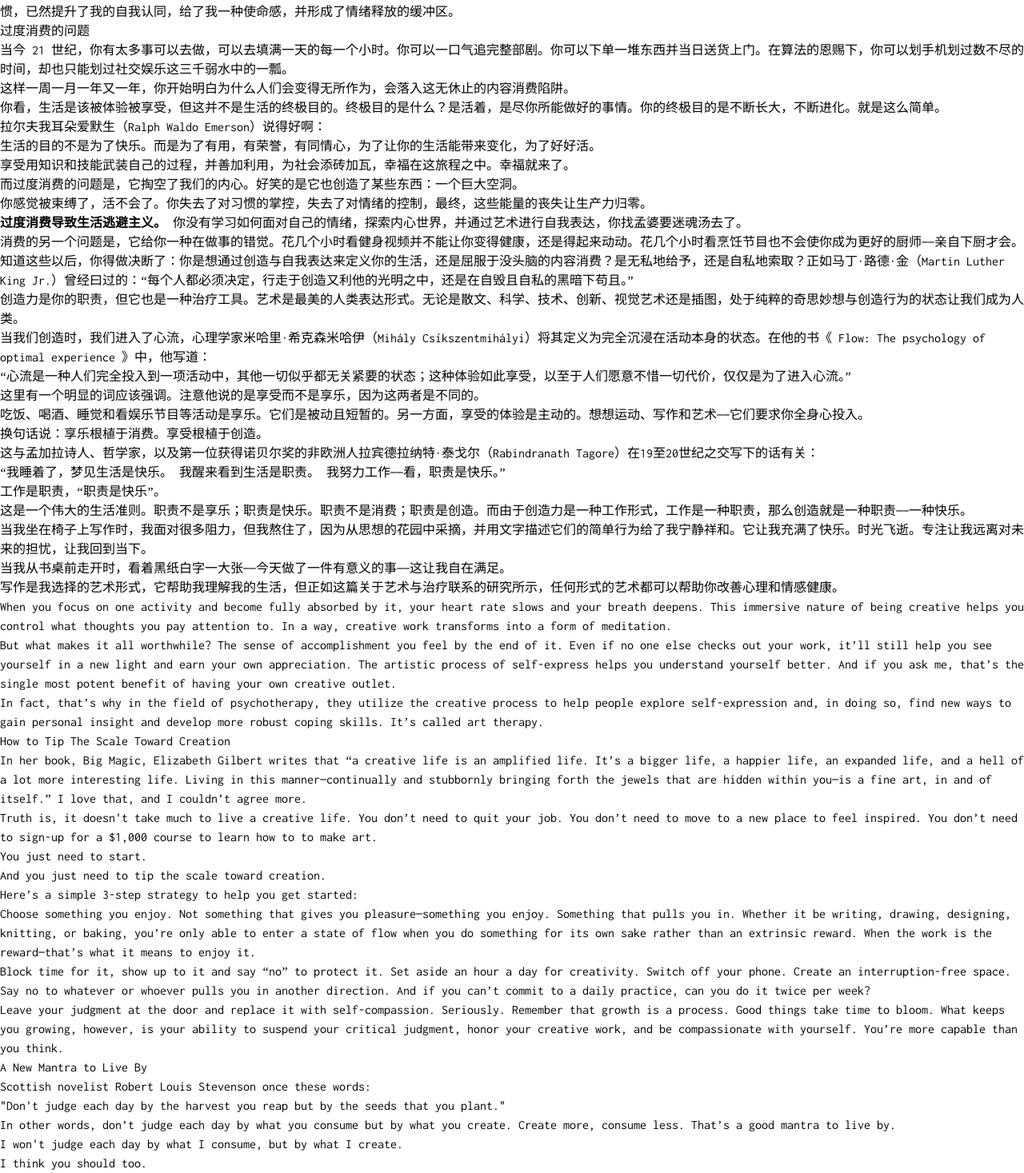
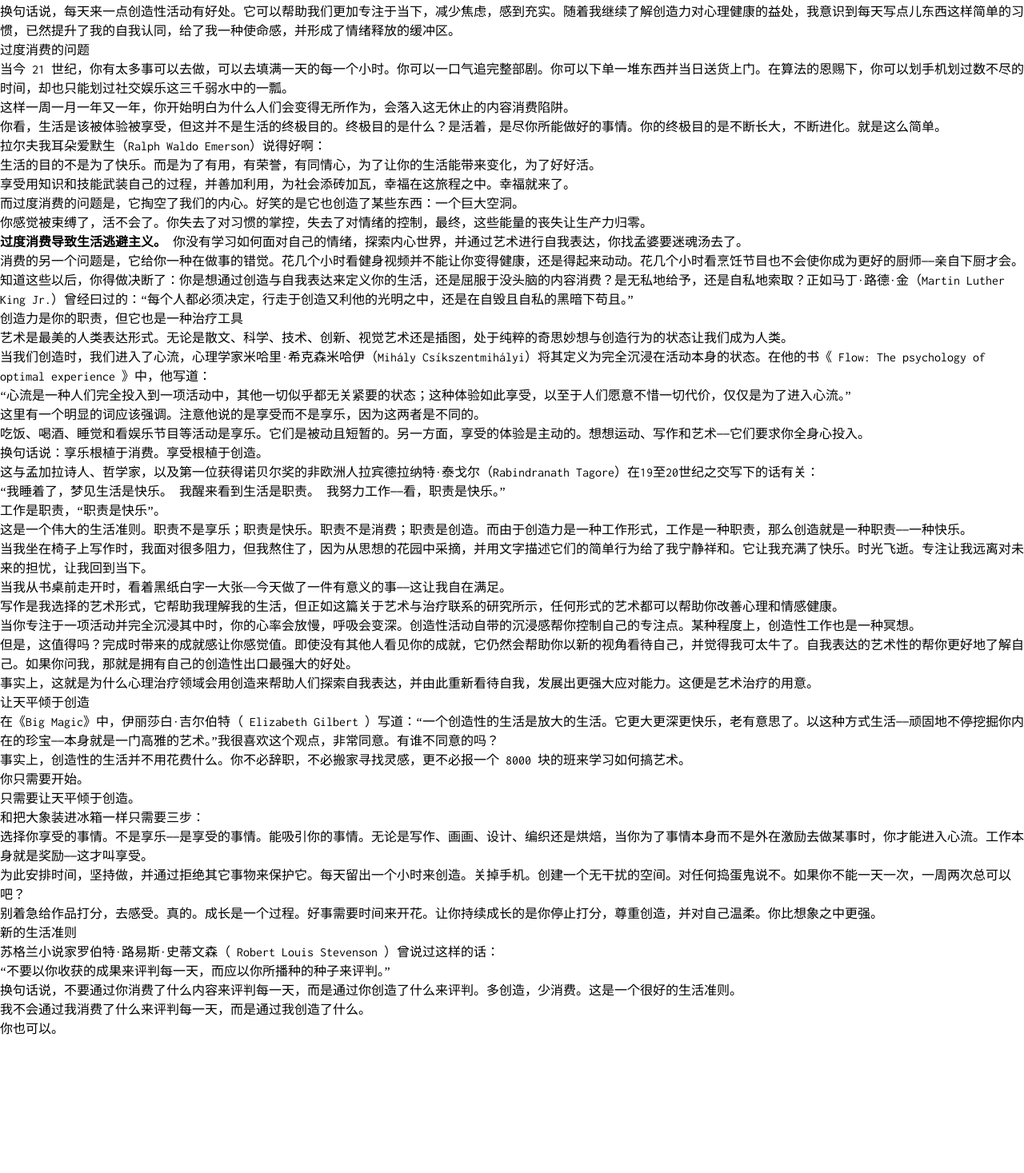
Before and after one commit to Ding-Fan/blog-nextra, a Next.js app: page /1project/create-more-consume-less in a window 1280 px wide. Shown: the part 537-2004 px from the top of the page at 80% size. After the commit the page ends 1836 px from the top, so only its background shows below. Built offline with nearby package versions, Linux system fonts and the light colour scheme; a web font is replaced by a local one.

Commit message:
:memo: Finish consume less create more

```diff
--- a/pages/1project/create-more-consume-less.mdx
+++ b/pages/1project/create-more-consume-less.mdx
@@ -7,17 +7,17 @@ I am trying to translate this into Chinese.
 And write a blog for reading this article.
 
 > 本文翻译自 Create More Than You Consume if You Want to Worry Less and Feel More Fulfilled
-> [查看原文](https://www.omaritani.com/blog/create-more-consume-less)
+> 翻译工作由我和 GPT 协作完成，读起来不通顺的都怪 GPT ，尤其是后半部分我偷懒了。所以有能力还是 [阅读原文](https://www.omaritani.com/blog/create-more-consume-less)
 
 import RichImage from 'components/RichImage'
 
 <RichImage src='https://images.squarespace-cdn.com/content/v1/52d481cbe4b0e9203b293536/1614465964414-FAZUE462PGF9WVBOD56S/Create+More%2C+Consume+Less.png?format=2500w' />
 
-当全球疫情第一次被宣告时，人们开始困惑。它很可怕，但是，也有点刺激--一种全新的体验，至少。
+当全球疫情首次爆发时，人们开始困惑。它很可怕，但是，也有点刺激--一种全新的体验，至少。
 
-所以剩下的一整年里--抛开心伤与诀别--我们得以享受慢节奏的远程生活。而今，近一年之后，精神上，情感上，身体上的损伤也已显现。我们经受打击，只剩疲惫。
+剩下的一整年里--抛开心伤与诀别--我们得以享受慢节奏的远程生活。而今，近一年之后，精神、情感、身体上的损伤也已显现。我们经受打击，只剩疲惫。
 
-新年突至，我以为暂停创造性的工作，“更多的体会生活”会给我充能--然而并没有，我反而无精打采。内心的空虚像滚雪球一样与日俱增。
+新年伊始我本以为暂停创作、“更多地体验生活”能为我充电，结果却适得其反，我变得更加无精打采。内心的空虚像滚雪球一样与日俱增。
 
 如果你发现自己对未来感到越来越疲惫和焦虑，科学研究表明，无论你的艺术经验或才能如何，一次专注的45分钟创造性活动可以显著降低你体内的皮质醇水平，从而减少你的整体压力。
 
@@ -47,7 +47,9 @@ import RichImage from 'components/RichImage'
 
 知道这些以后，你得做决断了：你是想通过创造与自我表达来定义你的生活，还是屈服于没头脑的内容消费？是无私地给予，还是自私地索取？正如马丁·路德·金（Martin Luther King Jr.）曾经曰过的：“每个人都必须决定，行走于创造又利他的光明之中，还是在自毁且自私的黑暗下苟且。”
 
-创造力是你的职责，但它也是一种治疗工具。艺术是最美的人类表达形式。无论是散文、科学、技术、创新、视觉艺术还是插图，处于纯粹的奇思妙想与创造行为的状态让我们成为人类。
+## 创造力是你的职责，但它也是一种治疗工具
+
+艺术是最美的人类表达形式。无论是散文、科学、技术、创新、视觉艺术还是插图，处于纯粹的奇思妙想与创造行为的状态让我们成为人类。
 
 当我们创造时，我们进入了心流，心理学家米哈里·希克森米哈伊（Mihály Csíkszentmihályi）将其定义为完全沉浸在活动本身的状态。在他的书《 Flow: The psychology of optimal experience 》中，他写道：
 
@@ -75,39 +77,38 @@ import RichImage from 'components/RichImage'
 
 写作是我选择的艺术形式，它帮助我理解我的生活，但正如这篇关于艺术与治疗联系的研究所示，任何形式的艺术都可以帮助你改善心理和情感健康。
 
+当你专注于一项活动并完全沉浸其中时，你的心率会放慢，呼吸会变深。创造性活动自带的沉浸感帮你控制自己的专注点。某种程度上，创造性工作也是一种冥想。
 
-When you focus on one activity and become fully absorbed by it, your heart rate slows and your breath deepens. This immersive nature of being creative helps you control what thoughts you pay attention to. In a way, creative work transforms into a form of meditation.
+但是，这值得吗？完成时带来的成就感让你感觉值。即使没有其他人看见你的成就，它仍然会帮助你以新的视角看待自己，并觉得我可太牛了。自我表达的艺术性的帮你更好地了解自己。如果你问我，那就是拥有自己的创造性出口最强大的好处。
 
-But what makes it all worthwhile? The sense of accomplishment you feel by the end of it. Even if no one else checks out your work, it’ll still help you see yourself in a new light and earn your own appreciation. The artistic process of self-express helps you understand yourself better. And if you ask me, that’s the single most potent benefit of having your own creative outlet.
+事实上，这就是为什么心理治疗领域会用创造来帮助人们探索自我表达，并由此重新看待自我，发展出更强大应对能力。这便是艺术治疗的用意。
 
-In fact, that’s why in the field of psychotherapy, they utilize the creative process to help people explore self-expression and, in doing so, find new ways to gain personal insight and develop more robust coping skills. It’s called art therapy.
+## 让天平倾于创造
 
-How to Tip The Scale Toward Creation
+在《Big Magic》中，伊丽莎白·吉尔伯特（ Elizabeth Gilbert ）写道：“一个创造性的生活是放大的生活。它更大更深更快乐，老有意思了。以这种方式生活——顽固地不停挖掘你内在的珍宝——本身就是一门高雅的艺术。”我很喜欢这个观点，非常同意。有谁不同意的吗？
 
-In her book, Big Magic, Elizabeth Gilbert writes that “a creative life is an amplified life. It’s a bigger life, a happier life, an expanded life, and a hell of a lot more interesting life. Living in this manner—continually and stubbornly bringing forth the jewels that are hidden within you—is a fine art, in and of itself.” I love that, and I couldn’t agree more.
+事实上，创造性的生活并不用花费什么。你不必辞职，不必搬家寻找灵感，更不必报一个 8000 块的班来学习如何搞艺术。
 
-Truth is, it doesn't take much to live a creative life. You don’t need to quit your job. You don’t need to move to a new place to feel inspired. You don’t need to sign-up for a $1,000 course to learn how to to make art.
+你只需要开始。
 
-You just need to start.
+只需要让天平倾于创造。
 
-And you just need to tip the scale toward creation.
+和把大象装进冰箱一样只需要三步：
 
-Here’s a simple 3-step strategy to help you get started:
+1. 选择你享受的事情。不是享乐——是享受的事情。能吸引你的事情。无论是写作、画画、设计、编织还是烘焙，当你为了事情本身而不是外在激励去做某事时，你才能进入心流。工作本身就是奖励——这才叫享受。
 
-    Choose something you enjoy. Not something that gives you pleasure—something you enjoy. Something that pulls you in. Whether it be writing, drawing, designing, knitting, or baking, you’re only able to enter a state of flow when you do something for its own sake rather than an extrinsic reward. When the work is the reward—that’s what it means to enjoy it.
+2. 为此安排时间，坚持做，并通过拒绝其它事物来保护它。每天留出一个小时来创造。关掉手机。创建一个无干扰的空间。对任何捣蛋鬼说不。如果你不能一天一次，一周两次总可以吧？
 
-    Block time for it, show up to it and say “no” to protect it. Set aside an hour a day for creativity. Switch off your phone. Create an interruption-free space. Say no to whatever or whoever pulls you in another direction. And if you can’t commit to a daily practice, can you do it twice per week?
+3. 别着急给作品打分，去感受。真的。成长是一个过程。好事需要时间来开花。让你持续成长的是你停止打分，尊重创造，并对自己温柔。你比想象之中更强。
 
-    Leave your judgment at the door and replace it with self-compassion. Seriously. Remember that growth is a process. Good things take time to bloom. What keeps you growing, however, is your ability to suspend your critical judgment, honor your creative work, and be compassionate with yourself. You’re more capable than you think.
+## 新的生活准则
 
-A New Mantra to Live By
+苏格兰小说家罗伯特·路易斯·史蒂文森（ Robert Louis Stevenson ）曾说过这样的话：
 
-Scottish novelist Robert Louis Stevenson once these words:
+“不要以你收获的成果来评判每一天，而应以你所播种的种子来评判。”
 
-    "Don't judge each day by the harvest you reap but by the seeds that you plant."
+换句话说，不要通过你消费了什么内容来评判每一天，而是通过你创造了什么来评判。多创造，少消费。这是一个很好的生活准则。
 
-In other words, don’t judge each day by what you consume but by what you create. Create more, consume less. That’s a good mantra to live by.
+我不会通过我消费了什么来评判每一天，而是通过我创造了什么。
 
-I won't judge each day by what I consume, but by what I create.
-
-I think you should too.
+你也可以。
--- a/pages/2area/chatgpt.mdx
+++ b/pages/2area/chatgpt.mdx
@@ -6,3 +6,10 @@
 
 
 ai as an action, not a knowledge source
+
+## picture
+
+- Full-body portrait of a beautiful adult girl in a 90s Japanese anime style, depicted from head to toe.
+- The girl is shown in a vertical aspect ratio, capturing her full height and stance.
+- The girl has an angry facial expression with small frown to convey irritation.
+- The background is minimal to highlight her features and expression.
--- /dev/null
+++ b/pages/3resource/podcast.mdx
@@ -0,0 +1,4 @@
+# podcast
+
+- https://buzaichang.xyz/
+  - 不在场播客，重轻
```
